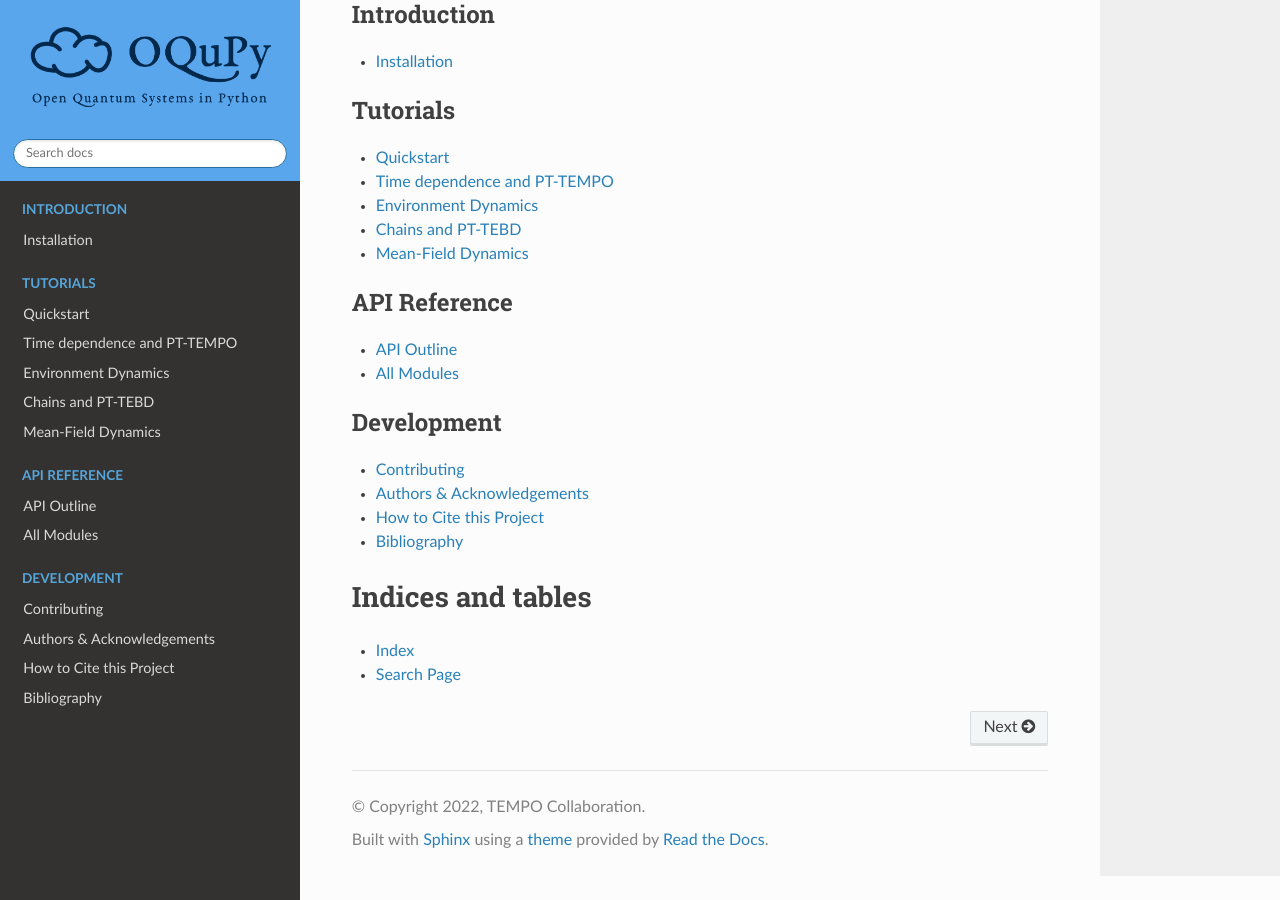
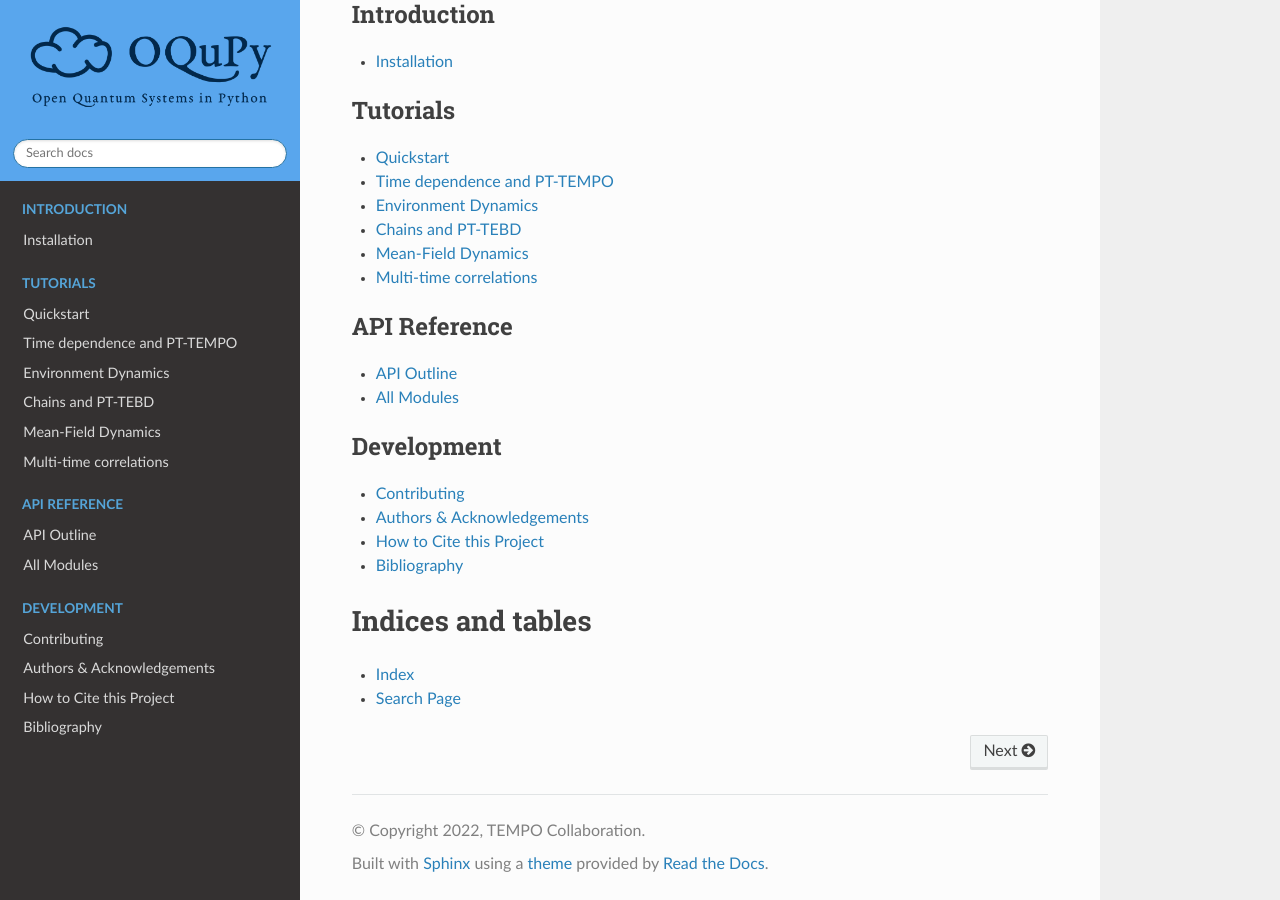
Before and after one commit to tempoCollaboration/OQuPy, a Sphinx documentation site: the page built from docs/index.rst, in a window 1280 px wide and 900 px high, scrolled down 1336 px. Built offline with Sphinx 7.4.7 and the Read the Docs theme 2.0.0, drawn with Linux system fonts in a browser that asks for light colours.

Commit message:
add tutorial to index page

```diff
--- a/docs/index.rst
+++ b/docs/index.rst
@@ -87,6 +87,7 @@ Up to versions 0.1.x this package was called *TimeEvolvingMPO*.
    pages/tutorials/bath_dynamics
    pages/tutorials/pt_tebd
    pages/tutorials/mf_tempo
+   pages/tutorials/n_time_correlations
 
 .. toctree::
    :maxdepth: 1
```
